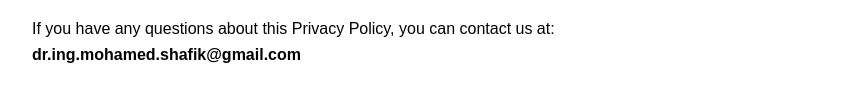
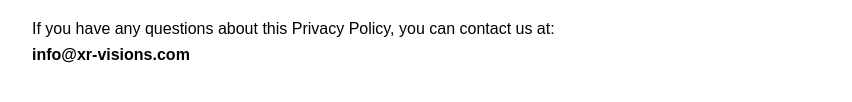
Before and after one commit to dr-shafik/zakatplus-privacy-policy, a plain HTML site: page index.html in a window 1280 px wide. Shown: the part 1172-1274 px from the top of the page, without its empty margins (208-1060 px from the left). Drawn offline with Linux system fonts and the light colour scheme.

Commit message:
Update index.html

```diff
--- a/index.html
+++ b/index.html
@@ -54,7 +54,7 @@ However, no method of electronic storage is 100% secure, and we cannot guarantee
 
 <h2>Contact Us</h2>
 <p>If you have any questions about this Privacy Policy, you can contact us at:<br>
-<strong>dr.ing.mohamed.shafik@gmail.com</strong></p>
+<strong>info@xr-visions.com</strong></p>
 
 </body>
 </html>
```
